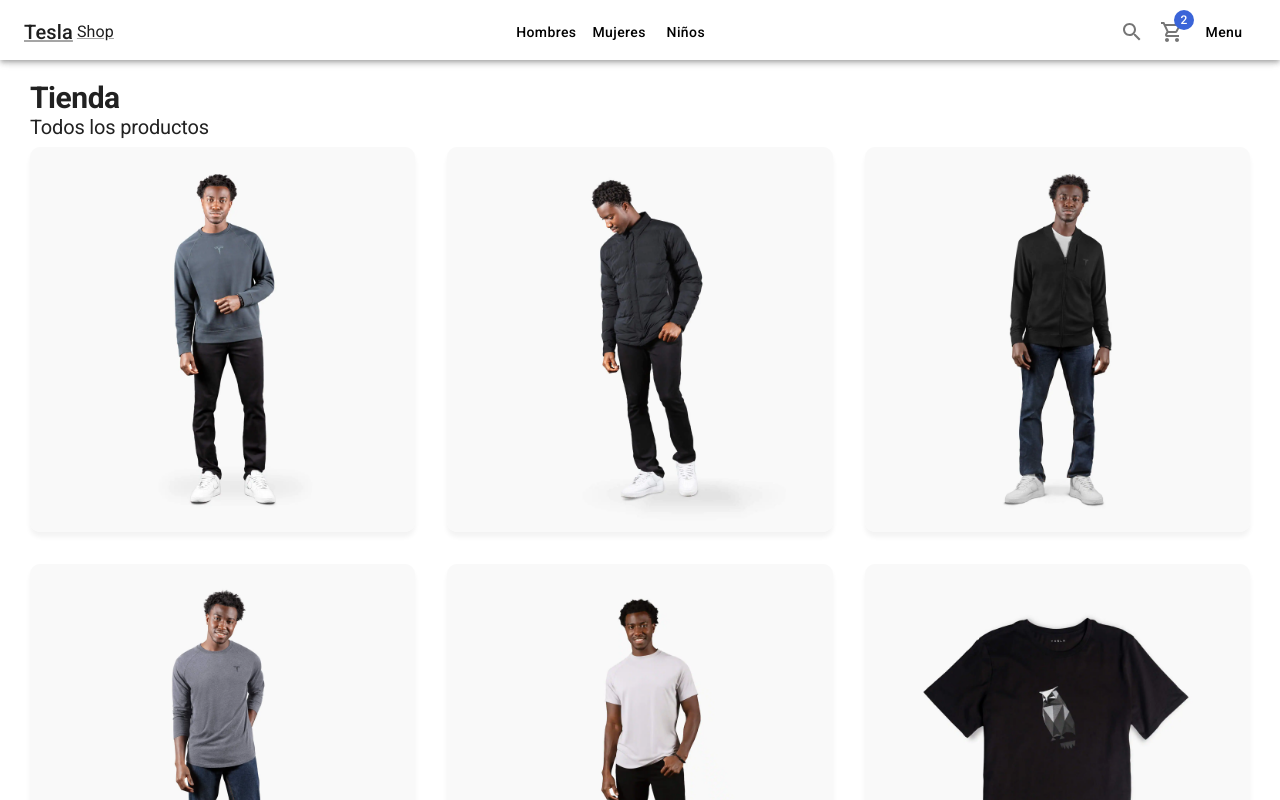
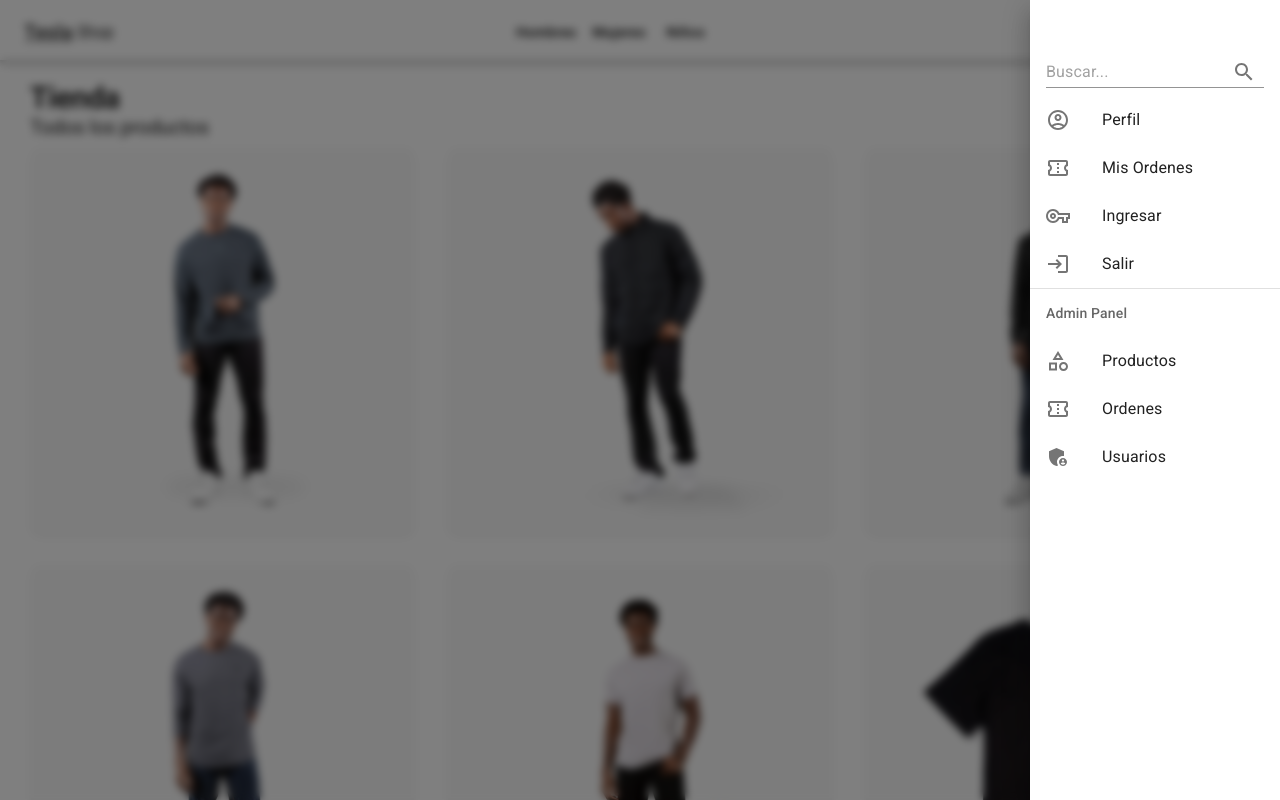
Before and after one commit to bran-deb/Shop-clone, a Next.js app: page / in a window 1280 px wide. Shown: the top 800 px of the page. Built offline with nearby package versions, Linux system fonts and the light colour scheme.

Commit message:
feat(Root): add SideMenu open

```diff
--- a/components/layouts/ShopLayout.tsx
+++ b/components/layouts/ShopLayout.tsx
@@ -1,7 +1,7 @@
 import { FC, ReactChild, ReactNode } from "react";
 import Head from "next/head";
 
-import { Navbar } from "../ui";
+import { Navbar, SideMenu } from "../ui";
 
 
 interface Props {
@@ -35,7 +35,7 @@ export const ShopLayout: FC<Props> = ({ title, pageDescription, imageFullUrl, ch
                 <Navbar />
             </nav>
 
-            {/* TODO: sidebar */}
+            <SideMenu />
 
             <main style={{
                 margin: '80px auto',
--- /dev/null
+++ b/components/ui/SideMenu.tsx
@@ -0,0 +1,111 @@
+import { Box, Divider, Drawer, IconButton, Input, InputAdornment, List, ListItem, ListItemIcon, ListItemText, ListSubheader } from "@mui/material"
+import { AccountCircleOutlined, AdminPanelSettings, CategoryOutlined, ConfirmationNumberOutlined, EscalatorWarningOutlined, FemaleOutlined, LoginOutlined, MaleOutlined, SearchOutlined, VpnKeyOutlined } from "@mui/icons-material"
+
+
+export const SideMenu = () => {
+    return (
+        <Drawer
+            open={true}
+            anchor='right'
+            sx={{ backdropFilter: 'blur(4px)', transition: 'all 0.5s ease-out' }}
+        >
+            <Box sx={{ width: 250, paddingTop: 5 }}>
+
+                <List>
+
+                    <ListItem>
+                        <Input
+                            type='text'
+                            placeholder="Buscar..."
+                            endAdornment={
+                                <InputAdornment position="end">
+                                    <IconButton
+                                        aria-label="toggle password visibility"
+                                    >
+                                        <SearchOutlined />
+                                    </IconButton>
+                                </InputAdornment>
+                            }
+                        />
+                    </ListItem>
+
+                    <ListItem button>
+                        <ListItemIcon>
+                            <AccountCircleOutlined />
+                        </ListItemIcon>
+                        <ListItemText primary={'Perfil'} />
+                    </ListItem>
+
+                    <ListItem button>
+                        <ListItemIcon>
+                            <ConfirmationNumberOutlined />
+                        </ListItemIcon>
+                        <ListItemText primary={'Mis Ordenes'} />
+                    </ListItem>
+
+
+                    <ListItem button sx={{ display: { xs: '', sm: 'none' } }}>
+                        <ListItemIcon>
+                            <MaleOutlined />
+                        </ListItemIcon>
+                        <ListItemText primary={'Hombres'} />
+                    </ListItem>
+
+                    <ListItem button sx={{ display: { xs: '', sm: 'none' } }}>
+                        <ListItemIcon>
+                            <FemaleOutlined />
+                        </ListItemIcon>
+                        <ListItemText primary={'Mujeres'} />
+                    </ListItem>
+
+                    <ListItem button sx={{ display: { xs: '', sm: 'none' } }}>
+                        <ListItemIcon>
+                            <EscalatorWarningOutlined />
+                        </ListItemIcon>
+                        <ListItemText primary={'Niños'} />
+                    </ListItem>
+
+
+                    <ListItem button>
+                        <ListItemIcon>
+                            <VpnKeyOutlined />
+                        </ListItemIcon>
+                        <ListItemText primary={'Ingresar'} />
+                    </ListItem>
+
+                    <ListItem button>
+                        <ListItemIcon>
+                            <LoginOutlined />
+                        </ListItemIcon>
+                        <ListItemText primary={'Salir'} />
+                    </ListItem>
+
+
+                    {/* Admin */}
+                    <Divider />
+                    <ListSubheader>Admin Panel</ListSubheader>
+
+                    <ListItem button>
+                        <ListItemIcon>
+                            <CategoryOutlined />
+                        </ListItemIcon>
+                        <ListItemText primary={'Productos'} />
+                    </ListItem>
+                    <ListItem button>
+                        <ListItemIcon>
+                            <ConfirmationNumberOutlined />
+                        </ListItemIcon>
+                        <ListItemText primary={'Ordenes'} />
+                    </ListItem>
+
+                    <ListItem button>
+                        <ListItemIcon>
+                            <AdminPanelSettings />
+                        </ListItemIcon>
+                        <ListItemText primary={'Usuarios'} />
+                    </ListItem>
+                </List>
+            </Box>
+        </Drawer>
+    )
+}
--- a/components/ui/index.ts
+++ b/components/ui/index.ts
@@ -1 +1,2 @@
 export * from './Navbar';
+export * from './SideMenu';
```
